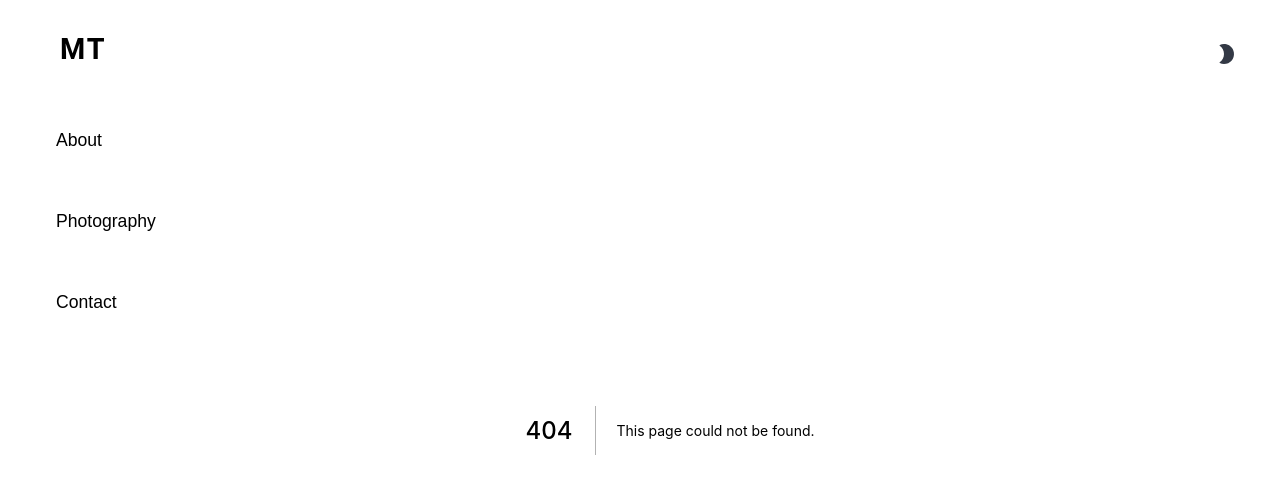
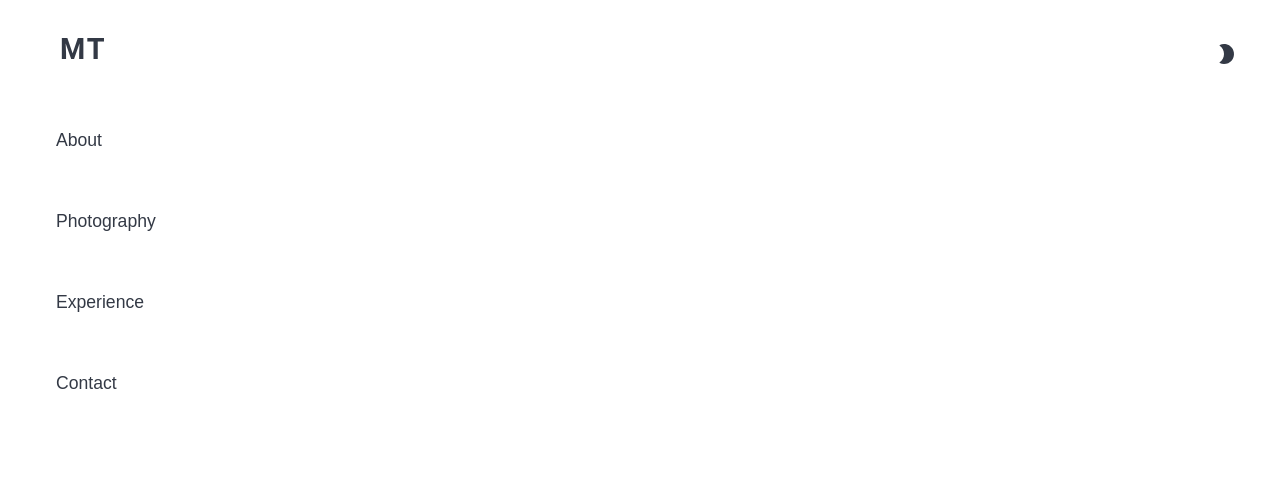
Before and after one commit to manasa884/next-portfolio, a Next.js app: page /experience in a window 1280 px wide. Before the commit this address had no page. Shown: the top 478 px of the page. Built offline with nearby package versions, Linux system fonts and the light colour scheme.

Commit message:
add page in sidebar

```diff
--- a/components/navigation/sidebar.js
+++ b/components/navigation/sidebar.js
@@ -26,6 +26,15 @@ const Sidebar = () => {
             </ListItem>
           </Link>
           {/* <Link href="/design"><ListItem button className={`listItem ${styles.listItem}`}>Design</ListItem></Link> */}
+          <Link href="/experience">
+            <ListItem
+              button
+              disableRipple
+              className={`listItem ${styles.listItem}`}
+            >
+              Experience
+            </ListItem>
+          </Link>
           <Link href="/contact">
             <ListItem
               button
--- /dev/null
+++ b/pages/experience.js
@@ -0,0 +1,5 @@
+const Experience = () => {
+  return <></>
+}
+
+export default Experience
```
